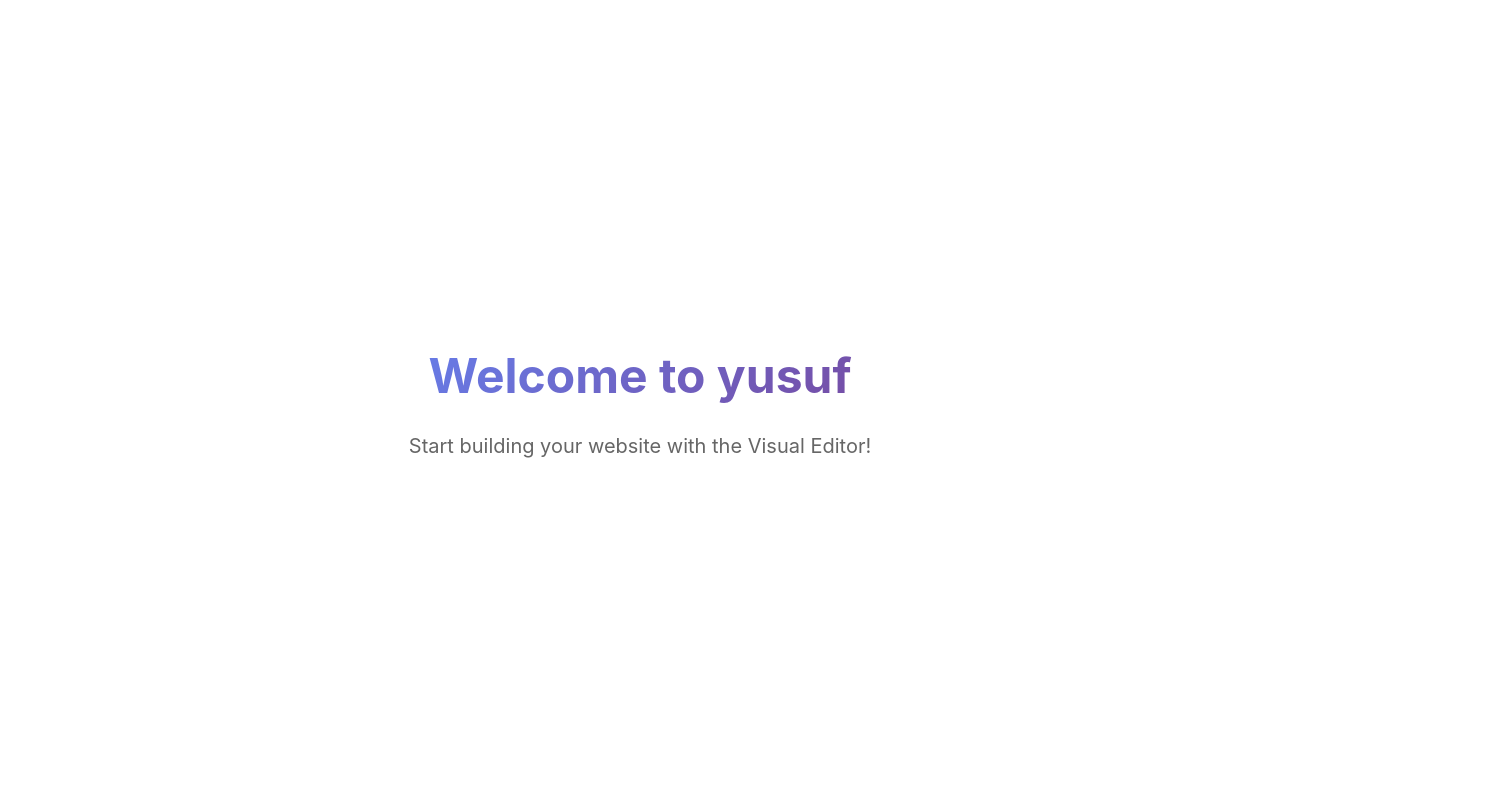
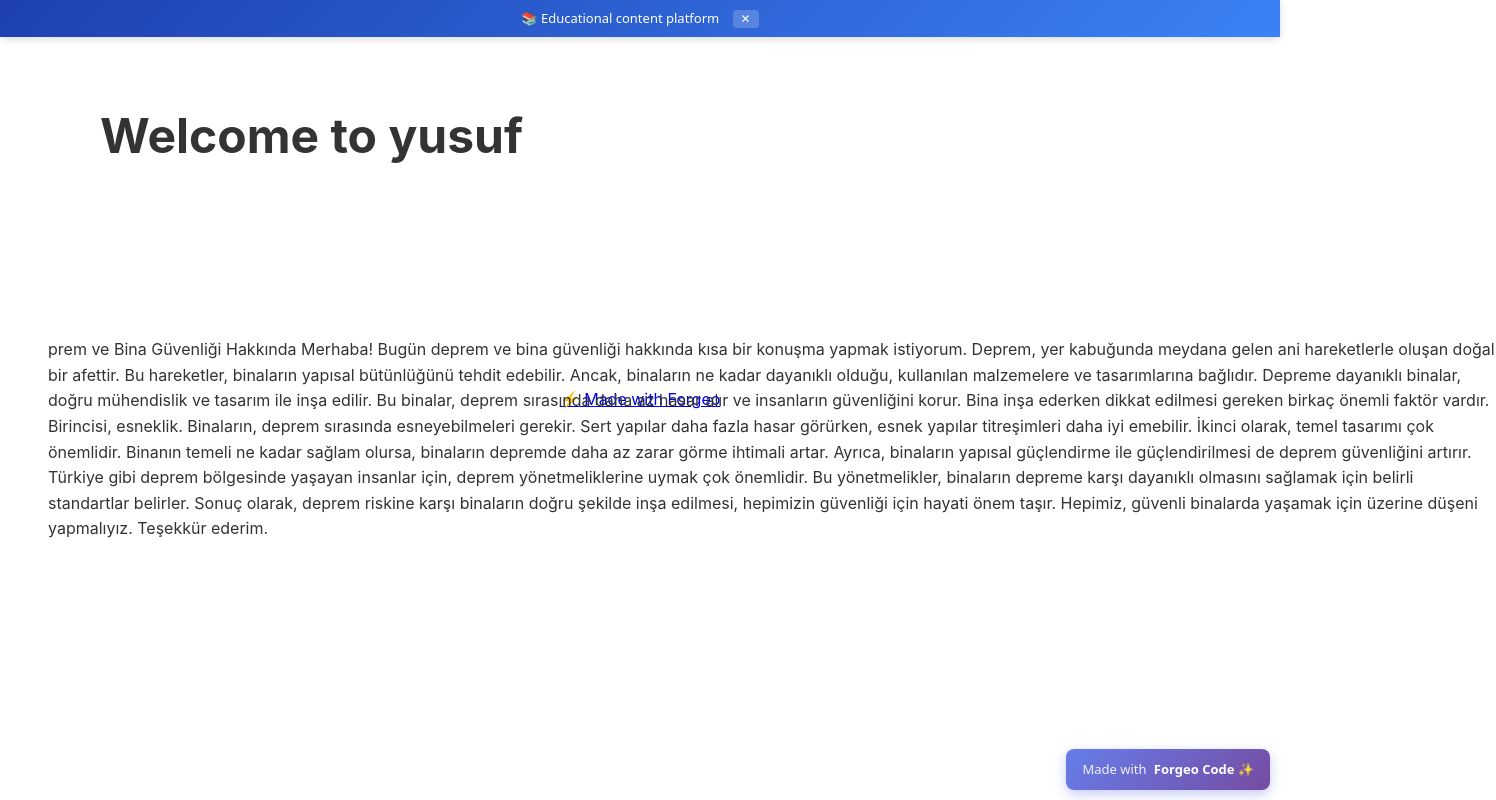
Before and after one commit to forgeo-sites/yusuf, a plain HTML site: page index.html in a window 1280 px wide. Shown: the whole page, 1496 px wide, since content can reach past the window. Drawn offline with Linux system fonts and the light colour scheme.

Commit message:
Update index.html - 2025-10-24T05:49:31.242Z

```diff
--- a/index.html
+++ b/index.html
@@ -1,15 +1,76 @@
 <!DOCTYPE html>
 <html lang="en">
 <head>
-    <meta charset="UTF-8">
-    <meta name="viewport" content="width=device-width, initial-scale=1.0">
-    <title>yusuf - Built with Forgeo Code</title>
-    <link rel="stylesheet" href="style.css">
+  <meta charset="UTF-8">
+  <meta name="viewport" content="width=device-width, initial-scale=1.0">
+  <title>Home - yusuf</title>
+  <link rel="stylesheet" href="style.css">
+
+  <!-- Educational Content Meta Tags -->
+  <meta name="educational-content" content="true">
+  <meta name="content-type" content="educational">
+  <meta name="target-audience" content="students, educators, learners">
+  <meta name="educational-level" content="all-levels">
+  <meta name="keywords" content="education, learning, tutorial, course, training, knowledge, academic, study, research, teaching, eğitim, öğrenim, ders, kurs, öğretim, bilgi, akademik, araştırma, öğrenme, eğitici, bildung, lernen, kurs, ausbildung, wissen, akademisch, forschung, lehre, studium, éducation, apprentissage, cours, formation, connaissance, académique, recherche, enseignement, educación, aprendizaje, curso, formación, conocimiento, académico, investigación, enseñanza, educazione, apprendimento, corso, formazione, conoscenza, accademico, ricerca, insegnamento">
+  <meta property="og:type" content="website">
+  <meta property="og:title" content="Educational Platform">
+  <meta property="og:description" content="Quality educational content and learning resources for students and educators worldwide.">
+
+  <!-- Schema.org Educational Organization -->
+  <script type="application/ld+json">
+  {
+    "@context": "https://schema.org",
+    "@type": "EducationalOrganization",
+    "name": "Educational Platform",
+    "description": "Quality educational content and learning resources for students and educators worldwide.",
+    "educationalLevel": "All Levels",
+    "teaches": "education, learning, tutorial, course, training"
+  }
+  </script>
 </head>
 <body>
-    <div class="container">
-        <h1>Welcome to yusuf</h1>
-        <p>Start building your website with the Visual Editor!</p>
-    </div>
+
+  <!-- Educational Disclaimer Banner -->
+  <div id="edu-disclaimer" style="display:none;position:fixed;top:0;left:0;right:0;background:linear-gradient(135deg,#1e40af 0%,#3b82f6 100%);color:white;padding:8px 0;text-align:center;font-size:13px;font-family:system-ui,-apple-system,sans-serif;z-index:99999;box-shadow:0 2px 8px rgba(0,0,0,0.15);">
+    📚 Educational content platform
+    <button onclick="localStorage.setItem('edu-seen','1');document.getElementById('edu-disclaimer').style.display='none';document.getElementById('edu-spacer').style.display='none';" style="background:rgba(255,255,255,0.2);border:none;color:white;padding:2px 8px;margin-left:10px;border-radius:4px;cursor:pointer;font-size:12px;">✕</button>
+  </div>
+  <div id="edu-spacer" style="display:none;height:40px;"></div>
+  <script>
+    if(!localStorage.getItem('edu-seen')){
+      document.getElementById('edu-disclaimer').style.display='block';
+      document.getElementById('edu-spacer').style.display='block';
+    }
+  </script>
+  <div class="canvas-container">
+    <div style="position:absolute;left:100px;top:100px;width:600px;height:72px;;font-size:48px;color:#333;font-weight:bold;text-align:left;display:flex;align-items:center">Welcome to yusuf</div>
+    <div style="position:absolute;left:48px;top:192px;width:1448px;height:495px;;font-size:16px;color:#333;font-weight:normal;text-align:left;display:flex;align-items:center">prem ve Bina Güvenliği Hakkında
+Merhaba! Bugün deprem ve bina güvenliği hakkında kısa bir konuşma yapmak istiyorum.
+Deprem, yer kabuğunda meydana gelen ani hareketlerle oluşan doğal bir afettir. Bu hareketler, binaların yapısal bütünlüğünü tehdit edebilir. Ancak, binaların ne kadar dayanıklı olduğu, kullanılan malzemelere ve tasarımlarına bağlıdır. Depreme dayanıklı binalar, doğru mühendislik ve tasarım ile inşa edilir. Bu binalar, deprem sırasında daha az hasar alır ve insanların güvenliğini korur.
+Bina inşa ederken dikkat edilmesi gereken birkaç önemli faktör vardır. Birincisi, esneklik. Binaların, deprem sırasında esneyebilmeleri gerekir. Sert yapılar daha fazla hasar görürken, esnek yapılar titreşimleri daha iyi emebilir. İkinci olarak, temel tasarımı çok önemlidir. Binanın temeli ne kadar sağlam olursa, binaların depremde daha az zarar görme ihtimali artar. Ayrıca, binaların yapısal güçlendirme ile güçlendirilmesi de deprem güvenliğini artırır.
+Türkiye gibi deprem bölgesinde yaşayan insanlar için, deprem yönetmeliklerine uymak çok önemlidir. Bu yönetmelikler, binaların depreme karşı dayanıklı olmasını sağlamak için belirli standartlar belirler.
+Sonuç olarak, deprem riskine karşı binaların doğru şekilde inşa edilmesi, hepimizin güvenliği için hayati önem taşır. Hepimiz, güvenli binalarda yaşamak için üzerine düşeni yapmalıyız.
+Teşekkür ederim.</div>
+  </div>
+  <div class="forgeo-badge">
+    <a href="https://code.forgeo.xyz" target="_blank" rel="noopener noreferrer">
+      <span class="badge-icon">⚡</span>
+      <span>Made with Forgeo</span>
+    </a>
+  </div>
+
+  <!-- Forgeo Branding Badge -->
+  <div id="forgeo-badge" style="position:fixed;bottom:10px;right:10px;background:linear-gradient(135deg,#667eea 0%,#764ba2 100%);color:white;padding:10px 16px;border-radius:8px;font-size:13px;font-family:system-ui,-apple-system,sans-serif;z-index:99998;box-shadow:0 4px 12px rgba(102,126,234,0.4);transition:transform 0.2s;">
+    <span style="opacity:0.9;">Made with</span> <a href="https://code.forgeo.xyz" target="_blank" rel="noopener" style="color:white;text-decoration:none;font-weight:600;margin-left:4px;">Forgeo Code ✨</a>
+  </div>
+  <style>
+    #forgeo-badge:hover {
+      transform: translateY(-2px);
+      box-shadow: 0 6px 16px rgba(102,126,234,0.5);
+    }
+    #forgeo-badge a:hover {
+      text-decoration: underline;
+    }
+  </style>
 </body>
 </html>
```
